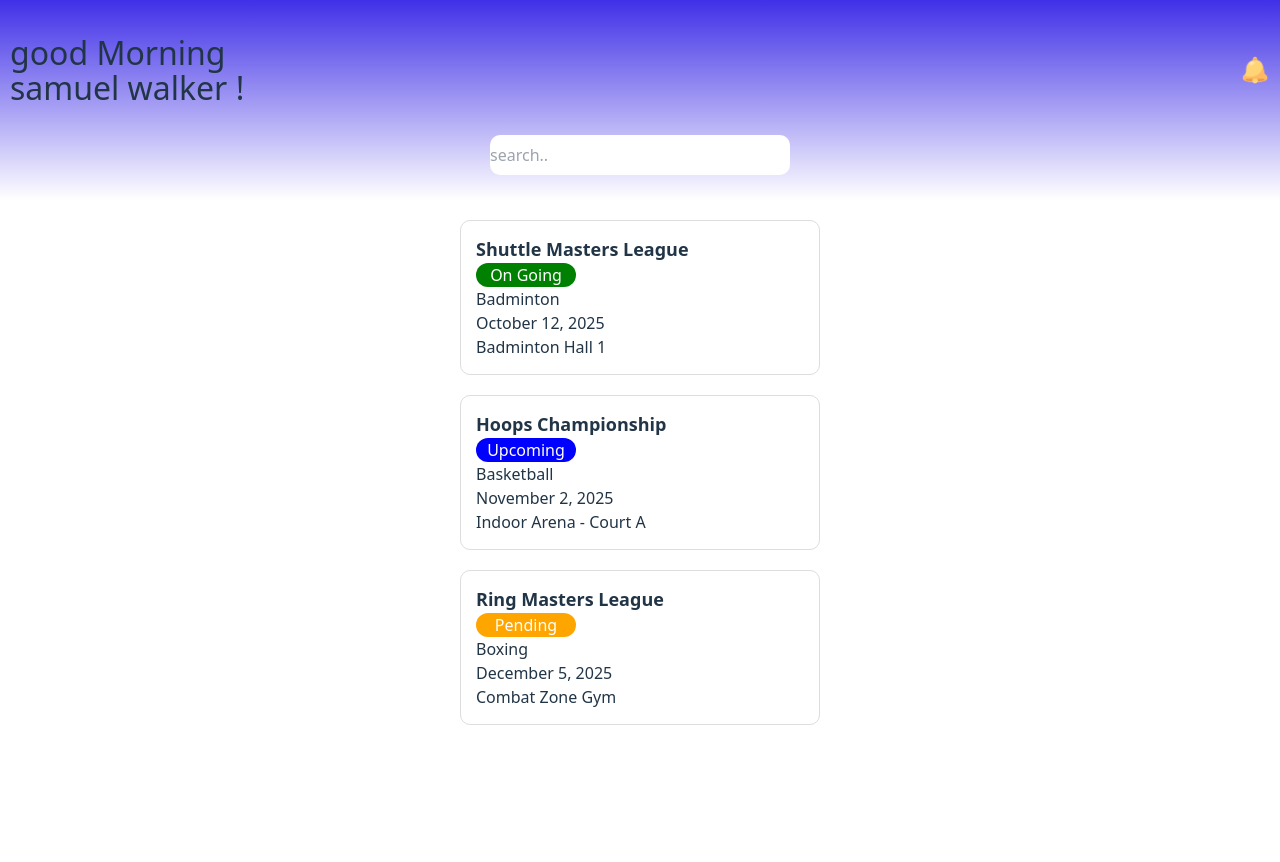
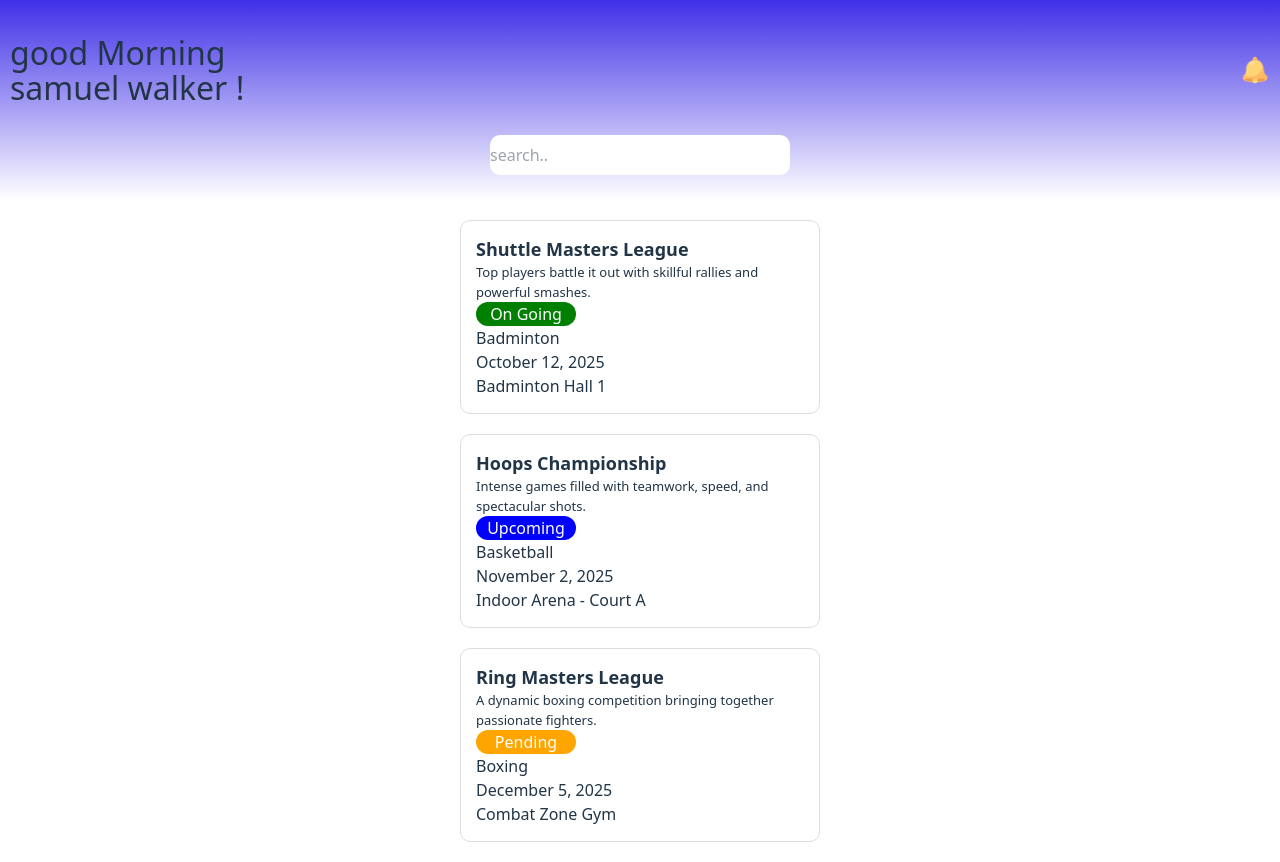
Before and after one commit to Tamifatimazahra/arena, a React (Vite) app in the folder Desktop/arenasync/: page / in a window 1280 px wide. Before the commit the page ends 800 px from the top, so only its background shows below. Built offline with nearby package versions, Linux system fonts and the light colour scheme.

Commit message:
ajouter description

```diff
--- a/Desktop/arenasync/src/App.css
+++ b/Desktop/arenasync/src/App.css
@@ -125,3 +125,7 @@ background:linear-gradient(to bottom, rgb(64, 48, 231) ,white);
   background-color: #fff;
   box-shadow: none;         /* shadow makibanch */
 }
+#des{
+  display: flex;
+  font-size: small;
+}
--- a/Desktop/arenasync/src/compenents/tournamentCard.jsx
+++ b/Desktop/arenasync/src/compenents/tournamentCard.jsx
@@ -8,6 +8,7 @@ export function TournamentCard(props) {
     return (
         <div className="card">
             <h2 id="title">{props.data.title}</h2>
+             <p id="des"> {props.data.description}</p>
             <StatusBadge status={props.data.status} />
             <p> {props.data.sport}</p>
             <p>{props.data.date}</p>
```
